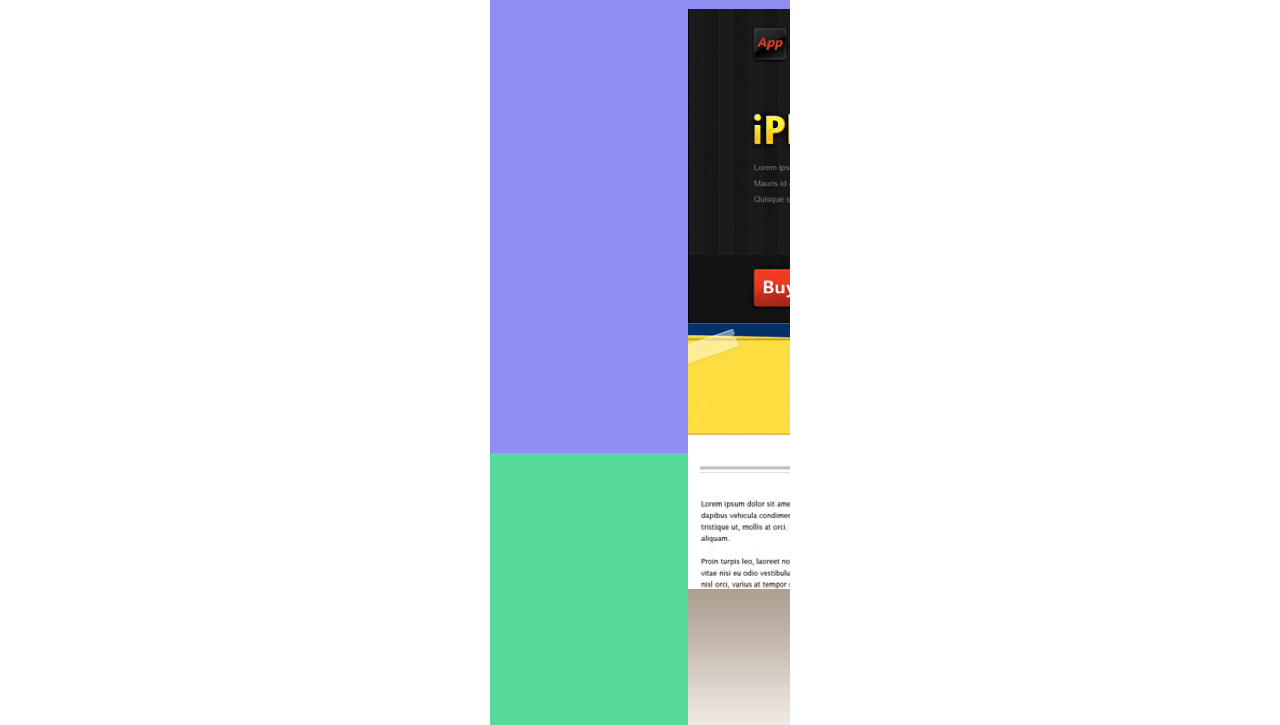
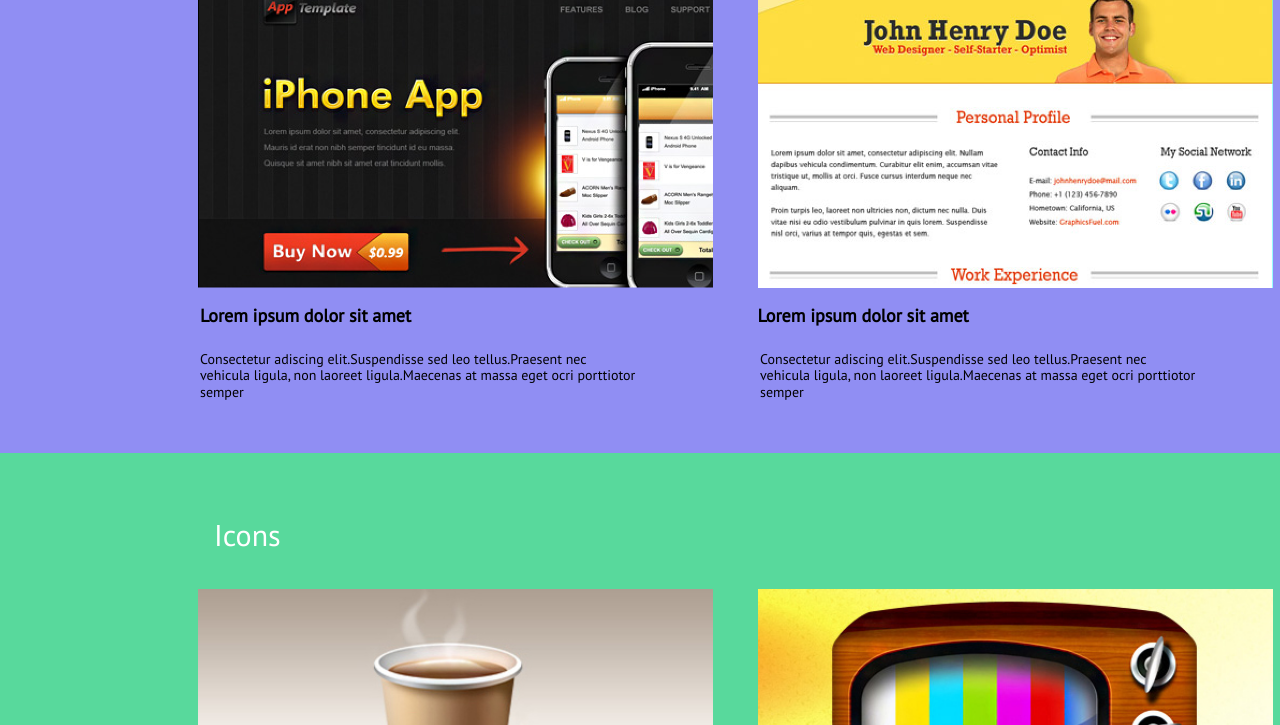
Before and after one commit to CalvoSosaAbnerIsai/BlueBox, a plain HTML site: page index.html in a window 1280 px wide. Shown: the part 373-1098 px from the top of the page. Drawn offline with nearby package versions, Linux system fonts and the light colour scheme; files whose address does not match are found by name.

Commit message:
Update Tare1.css

```diff
--- a/css/Tare1.css
+++ b/css/Tare1.css
@@ -57,7 +57,7 @@ nav ul li a:hover, .menu-activo{color:#00aeff;}
 #social ul li .icon-dribbble{background:#ff5c93;}
 #social ul li .icon-google-plus2{background:#d13e2f;}
 	/*Todo*/
-.contenedor{width:100%;margin:0 auto;overflow:hidden;max-width:300px;}
+.contenedor{width:100%;margin:0 auto;overflow:hidden;max-width:100%;}
 	/*Letras*/
 .h1{text-decoration: none;color:#626262;font-family: 'PT Sans', sans-serif;padding-left:195px;}
 .h2{text-decoration: none;color:#FFFFFF;font-family: 'PT Sans', sans-serif;padding-right:25px;padding-top:64px;padding-left:214px;font-size:30px;}
```
